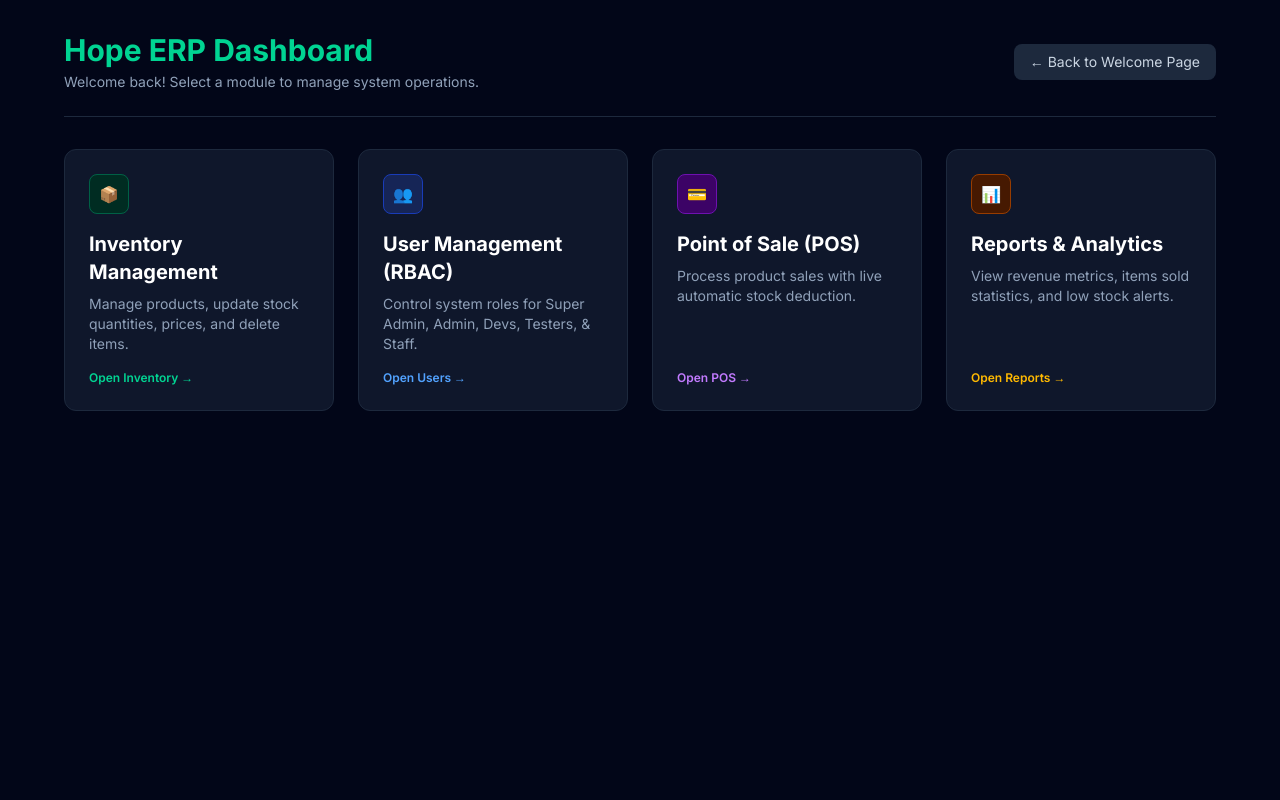
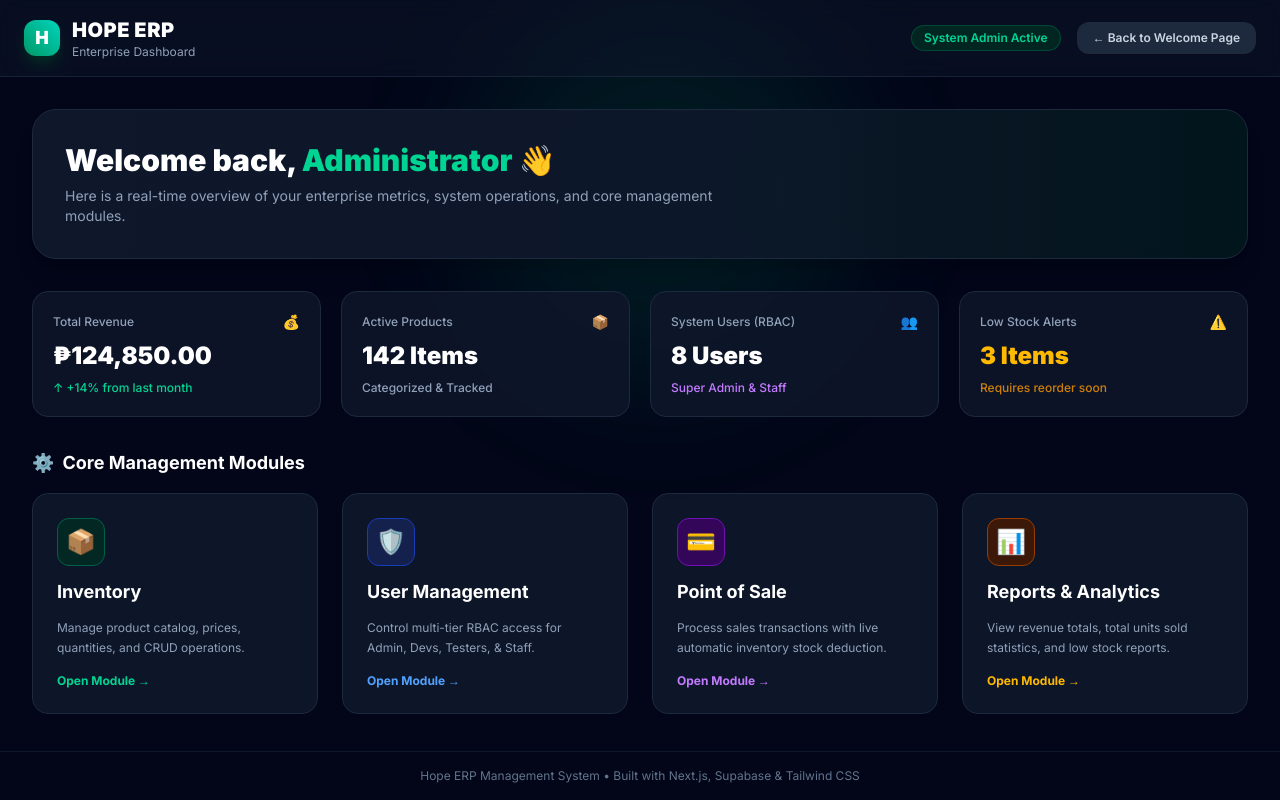
Before and after one commit to JohnServilVidal/Team_Ryza, a Next.js app: page /dashboard in a window 1280 px wide. Built offline with nearby package versions, Linux system fonts and the light colour scheme.

Commit message:
Enhanced dashboard UI with live summary cards, module grid, and modern header

```diff
--- a/app/dashboard/page.tsx
+++ b/app/dashboard/page.tsx
@@ -4,89 +4,184 @@ import Link from 'next/link';
 
 export default function DashboardPage() {
   return (
-    <div className="min-h-screen bg-slate-950 text-white p-8">
-      <div className="max-w-6xl mx-auto space-y-8">
+    <div className="min-h-screen bg-slate-950 text-slate-100 flex flex-col selection:bg-emerald-500 selection:text-white relative">
 
-        {/* Header */}
-        <div className="flex justify-between items-center border-b border-slate-800 pb-6">
+      {/* Background Glow Effect */}
+      <div className="absolute top-0 right-1/3 w-96 h-96 bg-emerald-500/10 rounded-full blur-3xl pointer-events-none"></div>
+
+      {/* Header / Navbar */}
+      <header className="border-b border-slate-800/80 bg-slate-900/50 backdrop-blur-md sticky top-0 z-40 px-6 py-4">
+        <div className="max-w-7xl mx-auto flex justify-between items-center">
+          <div className="flex items-center space-x-3">
+            <div className="w-9 h-9 rounded-xl bg-gradient-to-tr from-emerald-600 to-teal-400 flex items-center justify-center font-black text-lg text-white shadow-lg shadow-emerald-950">
+              H
+            </div>
             <div>
-            <h1 className="text-3xl font-bold text-emerald-400">Hope ERP Dashboard</h1>
-            <p className="text-sm text-slate-400 mt-1">Welcome back! Select a module to manage system operations.</p>
+              <h1 className="text-xl font-black tracking-wide text-white">HOPE ERP</h1>
+              <p className="text-xs text-slate-400">Enterprise Dashboard</p>
             </div>
+          </div>
+
+          <div className="flex items-center gap-4">
+            <span className="hidden sm:inline-block px-3 py-1 bg-emerald-950/80 border border-emerald-800/60 text-emerald-400 text-xs font-semibold rounded-full">
+              System Admin Active
+            </span>
             <Link
               href="/"
-            className="px-4 py-2 text-sm bg-slate-800 hover:bg-slate-700 text-slate-300 rounded-lg transition"
+              className="px-4 py-2 text-xs font-semibold bg-slate-800 hover:bg-slate-700 text-slate-300 rounded-xl transition"
             >
               ← Back to Welcome Page
             </Link>
           </div>
+        </div>
+      </header>
 
-        {/* Modules Grid */}
+      {/* Main Content */}
+      <main className="max-w-7xl w-full mx-auto p-6 md:p-8 space-y-8 z-10 flex-1">
+
+        {/* Welcome Banner */}
+        <div className="bg-gradient-to-r from-slate-900 via-slate-900/90 to-emerald-950/40 border border-slate-800 p-6 md:p-8 rounded-3xl space-y-2 shadow-xl">
+          <h2 className="text-2xl md:text-3xl font-black text-white">
+            Welcome back, <span className="text-emerald-400">Administrator</span> 👋
+          </h2>
+          <p className="text-sm text-slate-400 max-w-2xl">
+            Here is a real-time overview of your enterprise metrics, system operations, and core management modules.
+          </p>
+        </div>
+
+        {/* Live Executive Summary Cards */}
+        <div className="grid grid-cols-1 sm:grid-cols-2 lg:grid-cols-4 gap-5">
+          <div className="bg-slate-900/80 border border-slate-800 p-5 rounded-2xl space-y-2 hover:border-emerald-500/40 transition">
+            <div className="flex justify-between items-center text-slate-400 text-xs font-medium">
+              <span>Total Revenue</span>
+              <span className="text-emerald-400 text-sm">💰</span>
+            </div>
+            <p className="text-2xl font-black text-white">₱124,850.00</p>
+            <p className="text-xs text-emerald-400 font-medium">↑ +14% from last month</p>
+          </div>
+
+          <div className="bg-slate-900/80 border border-slate-800 p-5 rounded-2xl space-y-2 hover:border-blue-500/40 transition">
+            <div className="flex justify-between items-center text-slate-400 text-xs font-medium">
+              <span>Active Products</span>
+              <span className="text-blue-400 text-sm">📦</span>
+            </div>
+            <p className="text-2xl font-black text-white">142 Items</p>
+            <p className="text-xs text-slate-400 font-medium">Categorized & Tracked</p>
+          </div>
+
+          <div className="bg-slate-900/80 border border-slate-800 p-5 rounded-2xl space-y-2 hover:border-purple-500/40 transition">
+            <div className="flex justify-between items-center text-slate-400 text-xs font-medium">
+              <span>System Users (RBAC)</span>
+              <span className="text-purple-400 text-sm">👥</span>
+            </div>
+            <p className="text-2xl font-black text-white">8 Users</p>
+            <p className="text-xs text-purple-400 font-medium">Super Admin & Staff</p>
+          </div>
+
+          <div className="bg-slate-900/80 border border-slate-800 p-5 rounded-2xl space-y-2 hover:border-amber-500/40 transition">
+            <div className="flex justify-between items-center text-slate-400 text-xs font-medium">
+              <span>Low Stock Alerts</span>
+              <span className="text-amber-400 text-sm">⚠️</span>
+            </div>
+            <p className="text-2xl font-black text-amber-400">3 Items</p>
+            <p className="text-xs text-amber-500/80 font-medium">Requires reorder soon</p>
+          </div>
+        </div>
+
+        {/* Core ERP Modules Grid */}
+        <div className="space-y-4">
+          <h3 className="text-lg font-bold text-white flex items-center gap-2">
+            <span>⚙️</span> Core Management Modules
+          </h3>
+
           <div className="grid grid-cols-1 md:grid-cols-2 lg:grid-cols-4 gap-6">
 
             {/* Inventory Module */}
             <Link
               href="/inventory"
-            className="bg-slate-900 border border-slate-800 hover:border-emerald-500/50 p-6 rounded-xl transition group flex flex-col justify-between space-y-4"
+              className="bg-slate-900/90 border border-slate-800 hover:border-emerald-500/60 p-6 rounded-2xl transition group flex flex-col justify-between space-y-4 hover:shadow-lg hover:shadow-emerald-950/50"
             >
-            <div>
-              <div className="w-10 h-10 bg-emerald-950 border border-emerald-800 rounded-lg flex items-center justify-center text-emerald-400 font-bold mb-4">
+              <div className="space-y-3">
+                <div className="w-12 h-12 bg-emerald-950/80 border border-emerald-800 rounded-xl flex items-center justify-center text-emerald-400 text-2xl group-hover:scale-110 transition">
                   📦
                 </div>
-              <h2 className="text-xl font-bold text-white group-hover:text-emerald-400 transition">Inventory Management</h2>
-              <p className="text-sm text-slate-400 mt-2">Manage products, update stock quantities, prices, and delete items.</p>
+                <h4 className="text-lg font-bold text-white group-hover:text-emerald-400 transition">Inventory</h4>
+                <p className="text-xs text-slate-400 leading-relaxed">
+                  Manage product catalog, prices, quantities, and CRUD operations.
+                </p>
               </div>
-            <span className="text-xs font-semibold text-emerald-400 flex items-center">Open Inventory →</span>
+              <span className="text-xs font-bold text-emerald-400 flex items-center gap-1">
+                Open Module →
+              </span>
             </Link>
 
             {/* User Management Module */}
             <Link
               href="/users"
-            className="bg-slate-900 border border-slate-800 hover:border-blue-500/50 p-6 rounded-xl transition group flex flex-col justify-between space-y-4"
+              className="bg-slate-900/90 border border-slate-800 hover:border-blue-500/60 p-6 rounded-2xl transition group flex flex-col justify-between space-y-4 hover:shadow-lg hover:shadow-blue-950/50"
             >
-            <div>
-              <div className="w-10 h-10 bg-blue-950 border border-blue-800 rounded-lg flex items-center justify-center text-blue-400 font-bold mb-4">
-                👥
+              <div className="space-y-3">
+                <div className="w-12 h-12 bg-blue-950/80 border border-blue-800 rounded-xl flex items-center justify-center text-blue-400 text-2xl group-hover:scale-110 transition">
+                  🛡️
                 </div>
-              <h2 className="text-xl font-bold text-white group-hover:text-blue-400 transition">User Management (RBAC)</h2>
-              <p className="text-sm text-slate-400 mt-2">Control system roles for Super Admin, Admin, Devs, Testers, & Staff.</p>
+                <h4 className="text-lg font-bold text-white group-hover:text-blue-400 transition">User Management</h4>
+                <p className="text-xs text-slate-400 leading-relaxed">
+                  Control multi-tier RBAC access for Admin, Devs, Testers, & Staff.
+                </p>
               </div>
-            <span className="text-xs font-semibold text-blue-400 flex items-center">Open Users →</span>
+              <span className="text-xs font-bold text-blue-400 flex items-center gap-1">
+                Open Module →
+              </span>
             </Link>
 
-          {/* Sales / POS Module */}
+            {/* Point of Sale (POS) */}
             <Link
               href="/sales"
-            className="bg-slate-900 border border-slate-800 hover:border-purple-500/50 p-6 rounded-xl transition group flex flex-col justify-between space-y-4"
+              className="bg-slate-900/90 border border-slate-800 hover:border-purple-500/60 p-6 rounded-2xl transition group flex flex-col justify-between space-y-4 hover:shadow-lg hover:shadow-purple-950/50"
             >
-            <div>
-              <div className="w-10 h-10 bg-purple-950 border border-purple-800 rounded-lg flex items-center justify-center text-purple-400 font-bold mb-4">
+              <div className="space-y-3">
+                <div className="w-12 h-12 bg-purple-950/80 border border-purple-800 rounded-xl flex items-center justify-center text-purple-400 text-2xl group-hover:scale-110 transition">
                   💳
                 </div>
-              <h2 className="text-xl font-bold text-white group-hover:text-purple-400 transition">Point of Sale (POS)</h2>
-              <p className="text-sm text-slate-400 mt-2">Process product sales with live automatic stock deduction.</p>
+                <h4 className="text-lg font-bold text-white group-hover:text-purple-400 transition">Point of Sale</h4>
+                <p className="text-xs text-slate-400 leading-relaxed">
+                  Process sales transactions with live automatic inventory stock deduction.
+                </p>
               </div>
-            <span className="text-xs font-semibold text-purple-400 flex items-center">Open POS →</span>
+              <span className="text-xs font-bold text-purple-400 flex items-center gap-1">
+                Open Module →
+              </span>
             </Link>
 
-          {/* Reports & Analytics Module */}
+            {/* Reports & Analytics */}
             <Link
               href="/reports"
-            className="bg-slate-900 border border-slate-800 hover:border-amber-500/50 p-6 rounded-xl transition group flex flex-col justify-between space-y-4"
+              className="bg-slate-900/90 border border-slate-800 hover:border-amber-500/60 p-6 rounded-2xl transition group flex flex-col justify-between space-y-4 hover:shadow-lg hover:shadow-amber-950/50"
             >
-            <div>
-              <div className="w-10 h-10 bg-amber-950 border border-amber-800 rounded-lg flex items-center justify-center text-amber-400 font-bold mb-4">
+              <div className="space-y-3">
+                <div className="w-12 h-12 bg-amber-950/80 border border-amber-800 rounded-xl flex items-center justify-center text-amber-400 text-2xl group-hover:scale-110 transition">
                   📊
                 </div>
-              <h2 className="text-xl font-bold text-white group-hover:text-amber-400 transition">Reports & Analytics</h2>
-              <p className="text-sm text-slate-400 mt-2">View revenue metrics, items sold statistics, and low stock alerts.</p>
+                <h4 className="text-lg font-bold text-white group-hover:text-amber-400 transition">Reports & Analytics</h4>
+                <p className="text-xs text-slate-400 leading-relaxed">
+                  View revenue totals, total units sold statistics, and low stock reports.
+                </p>
               </div>
-            <span className="text-xs font-semibold text-amber-400 flex items-center">Open Reports →</span>
+              <span className="text-xs font-bold text-amber-400 flex items-center gap-1">
+                Open Module →
+              </span>
             </Link>
 
           </div>
+        </div>
 
-      </div>
+      </main>
+
+      {/* Footer */}
+      <footer className="border-t border-slate-900 px-6 py-4 text-center text-xs text-slate-500">
+        Hope ERP Management System • Built with Next.js, Supabase & Tailwind CSS
+      </footer>
+
     </div>
   );
 }
```
Lines whose indentation alone changed are shown as unchanged.
